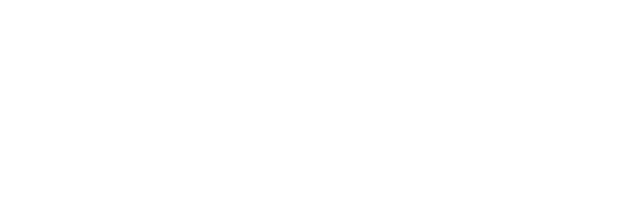
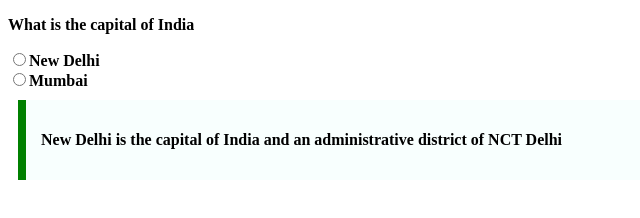
Before and after one commit to acciojob/trivia-Balveer-singh007, a website: page main.html in a window 1280 px wide. Shown: the whole page, without its empty margins (0-640 px from the left). Drawn offline with Linux system fonts and the light colour scheme.

Commit message:
created a submission

```diff
--- a/main.html
+++ b/main.html
@@ -8,6 +8,14 @@
 
 <body>
 	<!-- the entire body must be written by student -->
+	<div>
+		<p class="question">What is the capital of India</p>
+		<label for="delhi"><input type="radio" name="delhi" id="delhi">New Delhi</label>
+		<br>
+		<label for="mumbai"><input type="radio" name="mumbai" id="mumbai">Mumbai</label>
+		<blockquote cite="https://en.wikipedia.org/wiki/New_Delhi"><p>New Delhi is the capital of India and an administrative district of NCT Delhi</p></blockquote>
+	</div>
+	</div>
     <script type="text/javascript" src="./script.js">
 </script>
 
--- a/styles.css
+++ b/styles.css
@@ -1,2 +1,16 @@
 
 /* Your CSS Code here. */
+.question{
+	font-weight:bold;
+}
+label{
+	font-weight:bold;
+}
+blockquote{
+	max-width:600px;
+	margin:10px;
+	padding:15px;
+	border-left:8px solid green;
+	background-color:#f8fffe;
+	font-weight:bold;
+}
```
